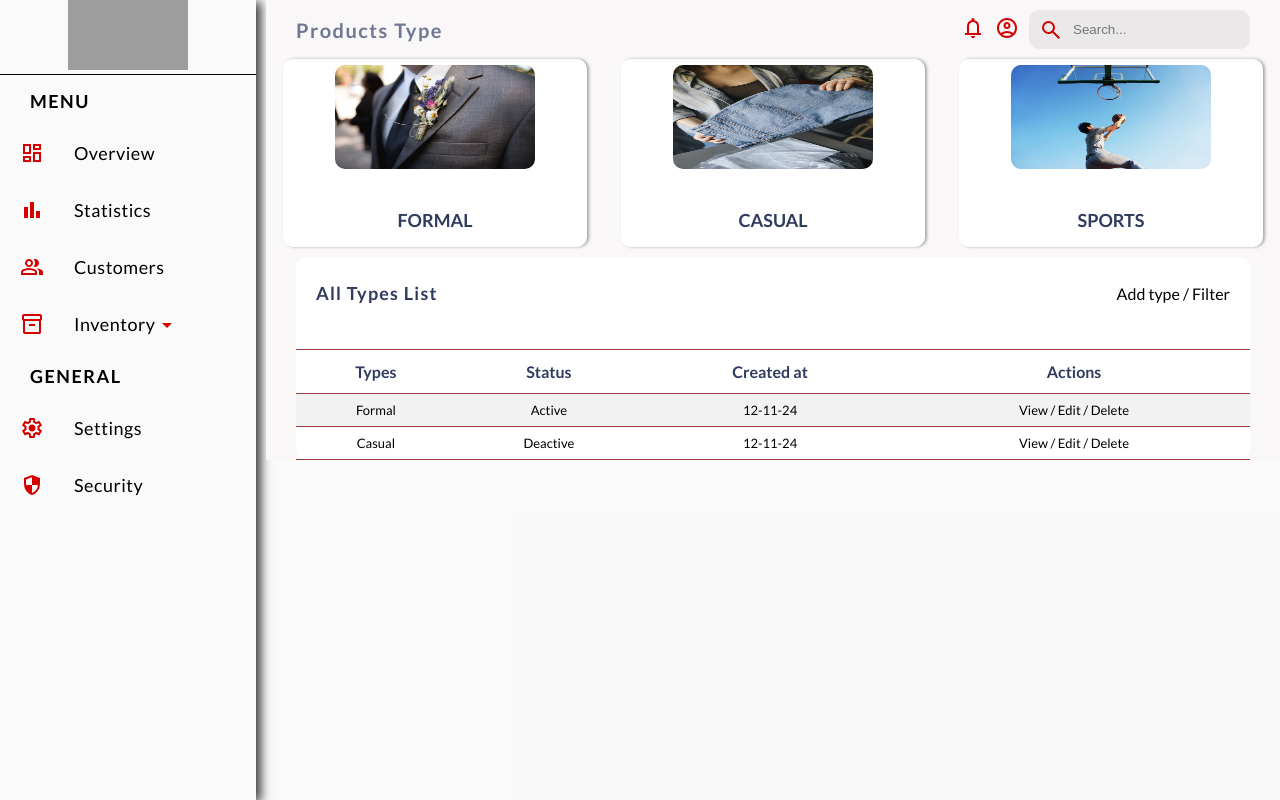
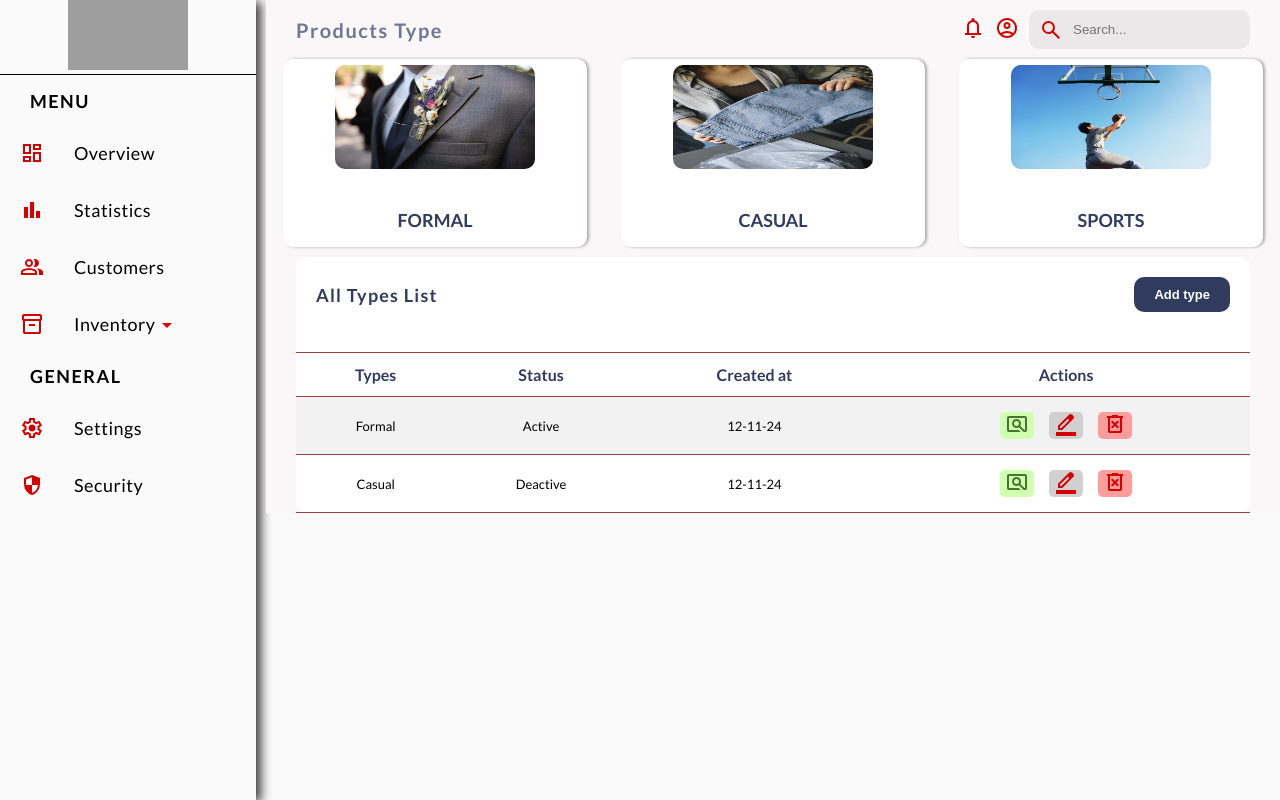
Before and after one commit to sudiptoshahin/redshed-web, a Django app: page /admin/dashboard/inventory/type in a window 1280 px wide. Run offline with Django 5.2, Linux system fonts and the light colour scheme; grey boxes are pictures that could not be loaded.

Commit message:
working on admin

```diff
--- a/backend/boardman/templates/boardman/inventory/type.html
+++ b/backend/boardman/templates/boardman/inventory/type.html
@@ -30,7 +30,10 @@
     <div class="dashboard-types-table">
         <div class="dash-types-table-header">
             <div class="dash-header-title">All Types List</div>
-            <div class="dash-header-add-filter">Add type / Filter</div>
+            <div class="dash-header-add-filter">
+                <!-- Add type / Filter -->
+                <button class="dash-header-add-btn">Add type</button>
+            </div>
         </div>
 
         <table class="dash-types-table">
@@ -44,13 +47,37 @@
                 <td>Formal</td>
                 <td>Active</td>
                 <td>12-11-24</td>
-                <td>View / Edit / Delete</td>
+                <td>
+                    <div class="action-container">
+                        <div class="view-container">
+                            <img src="{% static 'images/icons/view.svg' %}" alt="view" />
+                        </div>
+                        <div class="edit-container">
+                            <img src="{% static 'images/icons/edit.svg' %}" alt="view" />
+                        </div>
+                        <div class="delete-container">
+                            <img src="{% static 'images/icons/delete.svg' %}" alt="view" />
+                        </div>
+                    </div>
+                </td>
             </tr>
             <tr>
                 <td>Casual</td>
                 <td>Deactive</td>
                 <td>12-11-24</td>
-                <td>View / Edit / Delete</td>
+                <td>
+                    <div class="action-container">
+                        <div class="view-container">
+                            <img src="{% static 'images/icons/view.svg' %}" alt="view" />
+                        </div>
+                        <div class="edit-container">
+                            <img src="{% static 'images/icons/edit.svg' %}" alt="view" />
+                        </div>
+                        <div class="delete-container">
+                            <img src="{% static 'images/icons/delete.svg' %}" alt="view" />
+                        </div>
+                    </div>
+                </td>
             </tr>
         </table>
     </div>
--- a/backend/static/css/boardman/main.css
+++ b/backend/static/css/boardman/main.css
@@ -434,6 +434,10 @@
     background-color: #f2f2f2;
 }
 
+.dash-types-table td {
+    padding: 15px 0;
+}
+
 .dash-types-table tr:hover {
     background-color: #ddd;
 }
@@ -446,3 +450,39 @@
     font-size: medium;
     font-family: "Lato", sans-serif;
 }
+
+.action-container {
+    display: flex;
+    align-items: center;
+    justify-content: center;
+    gap: 15px;
+}
+
+.view-container, .edit-container, .delete-container {
+    width: auto;
+    padding: 0 5px;
+    border-radius: 5px;
+    cursor: pointer;
+}
+
+.view-container {
+    background-color: #d0ffb1;
+}
+
+.edit-container {
+    background-color: #d0d0d0;
+}
+
+.delete-container {
+    background-color: #ff9d9d;
+}
+
+.dash-header-add-btn {
+    padding: 10px 20px;
+    background-color: #313B5E;
+    color: white;
+    border: none;
+    border-radius: 10px;
+    font-size: small;
+    font-weight: 700;
+}
```
Also changed, not shown: backend/static/images/icons/delete.svg (added), backend/static/images/icons/edit.svg (added), backend/static/images/icons/view.svg (added).
